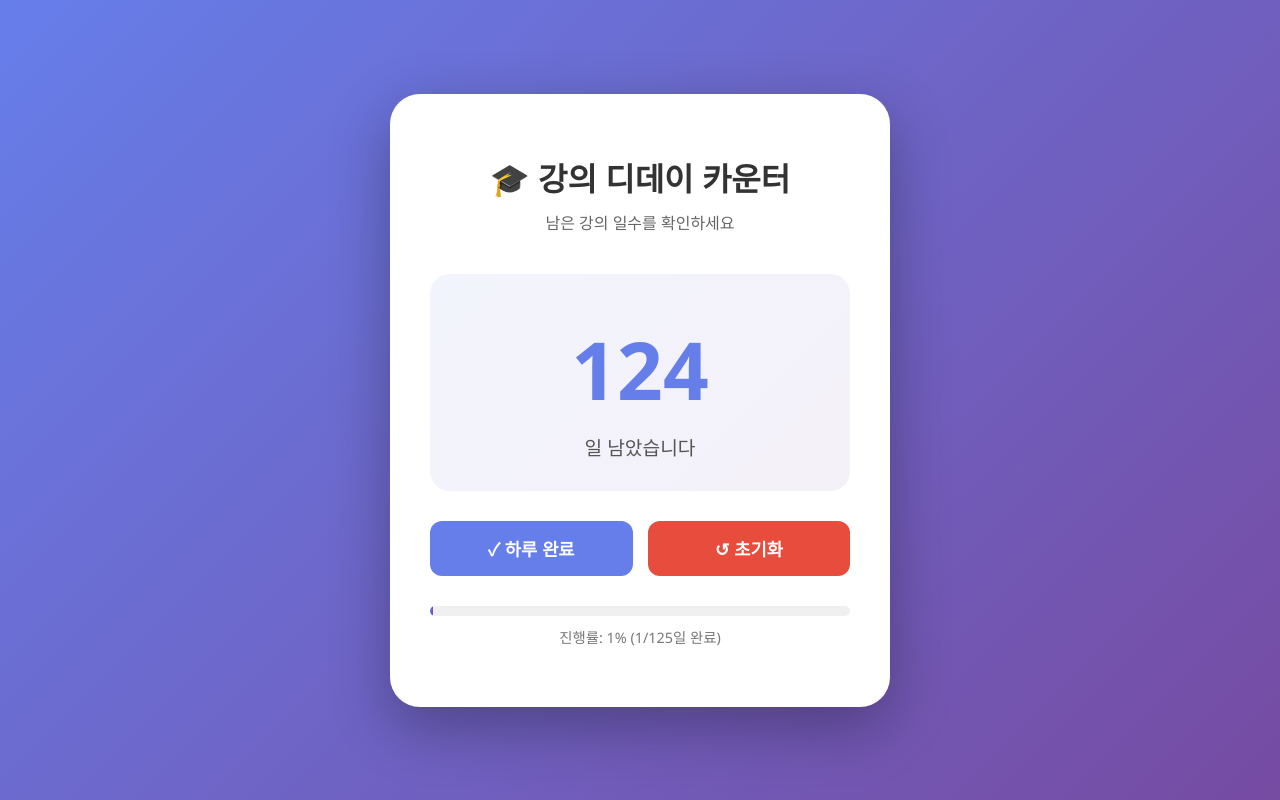
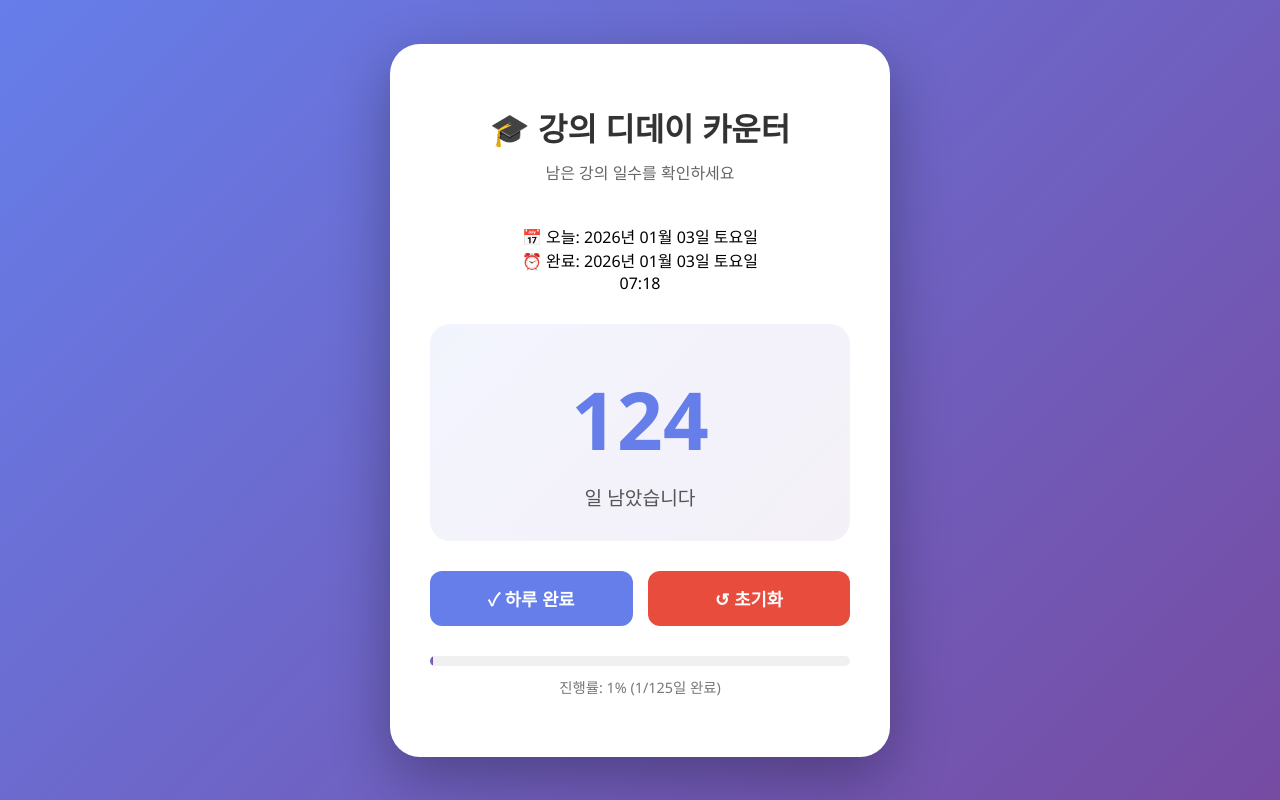
Before and after one commit to WarrenJo0722/the-day, a plain HTML site: page index.html in a window 1280 px wide. Both pictures are taken after a click on the button "✓ 하루 완료". Drawn offline with Linux system fonts and the light colour scheme.

Commit message:
UI 정리

```diff
--- a/index.html
+++ b/index.html
@@ -12,6 +12,11 @@
     <div class="container">
         <h1>🎓 강의 디데이 카운터</h1>
         <p class="subtitle">남은 강의 일수를 확인하세요</p>
+
+        <div class="date-info">
+            <p id="todayDate">📅 오늘: </p>
+            <p id="lastClickTime">⏰ 완료: 아직 기록 없음</p>
+        </div>
 
         <div class="days-container">
             <div class="days" id="counter">125</div>
--- a/script.js
+++ b/script.js
@@ -1,6 +1,31 @@
 // 로컬 스토리지 키 이름
 const STORAGE_KEY = 'ddayCounter';
+const LAST_CLICK_KEY = 'lastClickTime';
 const INITIAL_DAYS = 125;
+
+// 날짜와 요일을 포맷팅하는 함수
+function formatDateWithDay(date) {
+    const days = ['일요일', '월요일', '화요일', '수요일', '목요일', '금요일', '토요일'];
+    const year = date.getFullYear();
+    const month = String(date.getMonth() + 1).padStart(2, '0');
+    const day = String(date.getDate()).padStart(2, '0');
+    const dayOfWeek = days[date.getDay()];
+
+    return `${year}년 ${month}월 ${day}일 ${dayOfWeek}`;
+}
+
+// 시간까지 포함한 포맷팅 함수 (날짜와 시간 개행)
+function formatDateTimeWithDay(date) {
+    const days = ['일요일', '월요일', '화요일', '수요일', '목요일', '금요일', '토요일'];
+    const year = date.getFullYear();
+    const month = String(date.getMonth() + 1).padStart(2, '0');
+    const day = String(date.getDate()).padStart(2, '0');
+    const dayOfWeek = days[date.getDay()];
+    const hours = String(date.getHours()).padStart(2, '0');
+    const minutes = String(date.getMinutes()).padStart(2, '0');
+
+    return `${year}년 ${month}월 ${day}일 ${dayOfWeek}<br>${hours}:${minutes}`;
+}
 
 // 페이지 로드 시 저장된 값 불러오기
 function loadCounter() {
@@ -34,6 +59,11 @@ function decreaseDay() {
         saveCounter(currentValue);  // 로컬 스토리지에 저장
         updateDisplay(currentValue); // 화면 업데이트
 
+        // 마지막 클릭 시간 저장
+        const now = new Date();
+        localStorage.setItem(LAST_CLICK_KEY, now.toISOString());
+        updateLastClickTime();
+
         // 완료 시 축하 메시지
         if (currentValue === 0) {
             setTimeout(() => {
@@ -42,6 +72,27 @@ function decreaseDay() {
         }
     } else {
         alert('이미 모든 강의를 완료하셨습니다! 🎉');
+    }
+}
+
+// 오늘 날짜 업데이트
+function updateTodayDate() {
+    const today = new Date();
+    const formattedDate = formatDateWithDay(today);
+    document.getElementById('todayDate').textContent = `📅 오늘: ${formattedDate}`;
+}
+
+// 마지막 클릭 시간 업데이트
+function updateLastClickTime() {
+    const lastClick = localStorage.getItem(LAST_CLICK_KEY);
+    const lastClickElement = document.getElementById('lastClickTime');
+
+    if (lastClick) {
+        const lastClickDate = new Date(lastClick);
+        const formattedDateTime = formatDateTimeWithDay(lastClickDate);
+        lastClickElement.innerHTML = `⏰ 완료: ${formattedDateTime}`;
+    } else {
+        lastClickElement.innerHTML = '⏰ 완료: 아직 기록 없음';
     }
 }
 
@@ -58,4 +109,6 @@ function resetCounter() {
 window.onload = function () {
     const initialValue = loadCounter();
     updateDisplay(initialValue);
+    updateTodayDate();
+    updateLastClickTime();
 };
```
